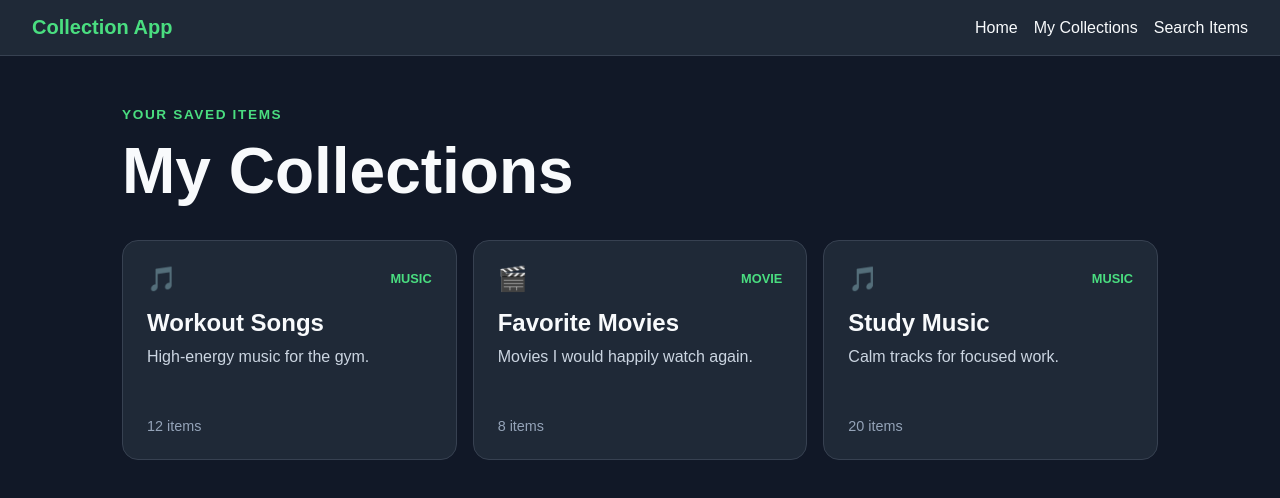
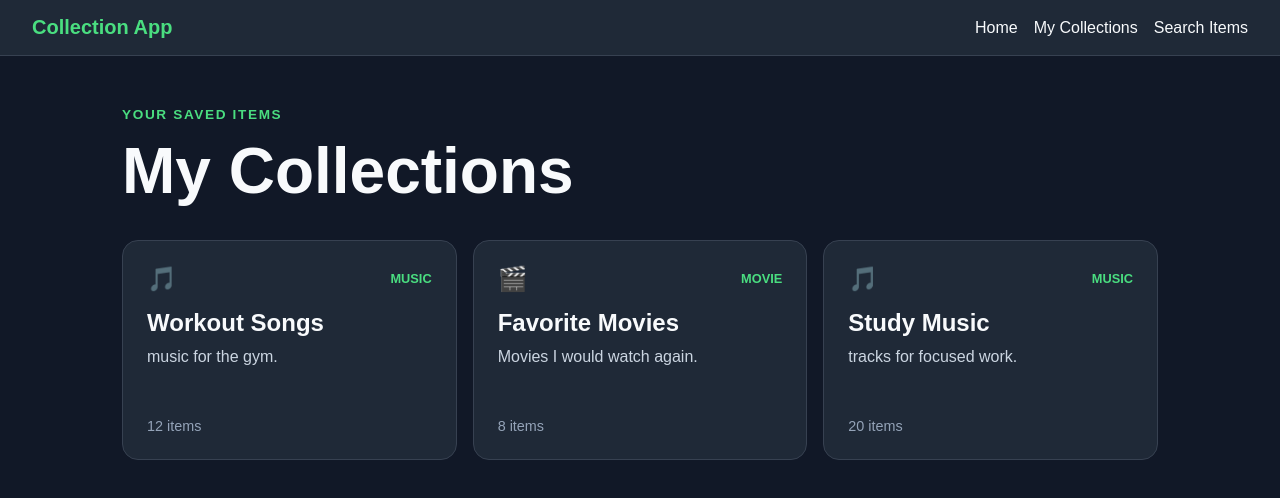
Before and after one commit to capstone-2-collection-app/capstone-2-frontend, a React (Vite) app: page /collections in a window 1280 px wide. Shown: the top 498 px of the page. Built offline with nearby package versions, Linux system fonts and the light colour scheme.

Commit message:
Polish collection dashboard text

```diff
--- a/src/data/mockCollections.js
+++ b/src/data/mockCollections.js
@@ -2,21 +2,21 @@ const mockCollections = [
   {
     id: 1,
     name: "Workout Songs",
-    description: "High-energy music for the gym.",
+    description: "music for the gym.",
     category: "music",
     itemCount: 12,
   },
   {
     id: 2,
     name: "Favorite Movies",
-    description: "Movies I would happily watch again.",
+    description: "Movies I would watch again.",
     category: "movie",
     itemCount: 8,
   },
   {
     id: 3,
     name: "Study Music",
-    description: "Calm tracks for focused work.",
+    description: " tracks for focused work.",
     category: "music",
     itemCount: 20,
   },
--- a/src/pages/CollectionsPage.jsx
+++ b/src/pages/CollectionsPage.jsx
@@ -12,7 +12,7 @@ function CollectionsPage() {
       {mockCollections.length === 0 ? (
         <section className="empty-state">
           <h2>No collections yet</h2>
-          <p>Your music and movie collections will appear here.</p>
+          <p>music and movie collections will appear here.</p>
         </section>
       ) : (
         <section className="collection-grid" aria-label="Your collections">
```
